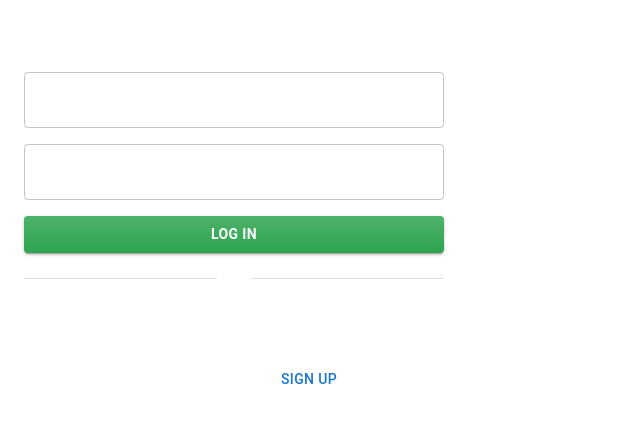
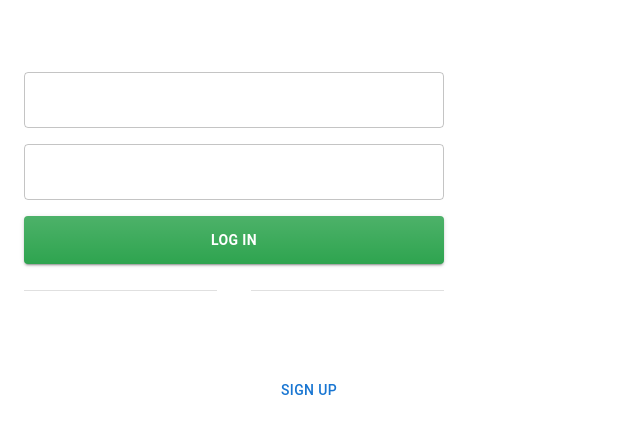
Before and after one commit to mkotik/zillow-comments, a React (Create React App) app: page /login in a window 1280 px wide. Shown: the top 434 px of the page, without its empty margins (0-640 px from the left). Built offline with nearby package versions, Linux system fonts and the light colour scheme; no server answers.

Commit message:
error handling. syling

```diff
--- a/src/App.scss
+++ b/src/App.scss
@@ -168,6 +168,22 @@
   }
 }
 
+/* Prevent Chrome autofill from turning inputs white (dark theme) */
+input:-webkit-autofill,
+input:-webkit-autofill:hover,
+input:-webkit-autofill:focus,
+textarea:-webkit-autofill,
+textarea:-webkit-autofill:hover,
+textarea:-webkit-autofill:focus,
+.MuiInputBase-input:-webkit-autofill,
+.MuiInputBase-input:-webkit-autofill:hover,
+.MuiInputBase-input:-webkit-autofill:focus {
+  -webkit-text-fill-color: #fff !important;
+  caret-color: #fff !important;
+  -webkit-box-shadow: 0 0 0px 1000px #1f2a37 inset !important;
+  transition: background-color 9999s ease-out 0s;
+}
+
 .reply-comment-input {
   input {
     padding-right: 80px;
--- a/src/LoginPage.js
+++ b/src/LoginPage.js
@@ -130,13 +130,23 @@ const LoginPage = () => {
             variant="contained"
             className="general-button"
             disabled={loading}
+            sx={{ minHeight: 48, position: "relative" }}
           >
-            {loading ? (
-              <CircularProgress size={20} sx={{ color: "white" }} />
-            ) : mode === "signup" ? (
-              "Sign up"
-            ) : (
-              "Log in"
+            <span style={{ visibility: loading ? "hidden" : "visible" }}>
+              {mode === "signup" ? "Sign up" : "Log in"}
+            </span>
+            {loading && (
+              <CircularProgress
+                size={20}
+                sx={{
+                  color: "white",
+                  position: "absolute",
+                  top: "50%",
+                  left: "50%",
+                  marginTop: "-10px",
+                  marginLeft: "-10px",
+                }}
+              />
             )}
           </Button>
         </Box>
--- a/src/api/client.js
+++ b/src/api/client.js
@@ -46,6 +46,13 @@ api.interceptors.request.use((config) => {
 
 let refreshPromise = null;
 
+const NO_REFRESH_PATHS = [
+  "/auth/login",
+  "/auth/signup",
+  "/auth/google",
+  "/auth/logout",
+];
+
 api.interceptors.response.use(
   (response) => response,
   async (error) => {
@@ -58,6 +65,12 @@ api.interceptors.response.use(
 
     // Never retry refresh itself (avoid loops)
     const url = String(original.url || "");
+
+    // Don't try refresh for auth endpoints (keeps real auth errors visible)
+    if (NO_REFRESH_PATHS.some((p) => url.includes(p))) {
+      return Promise.reject(error);
+    }
+
     if (url.includes("/auth/refresh")) {
       authStorage.clearAll();
       return Promise.reject(error);
```
